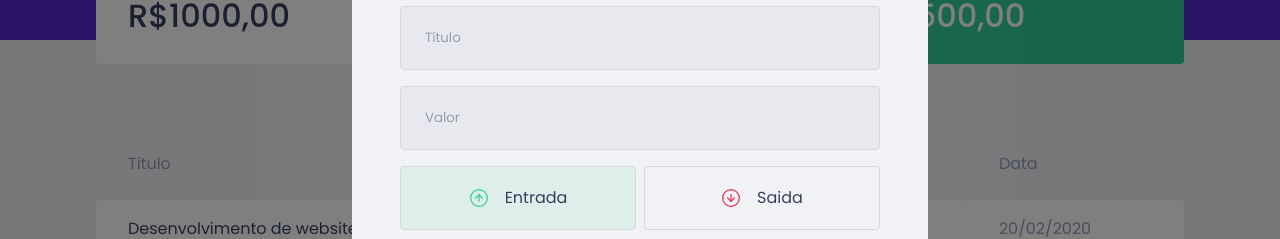
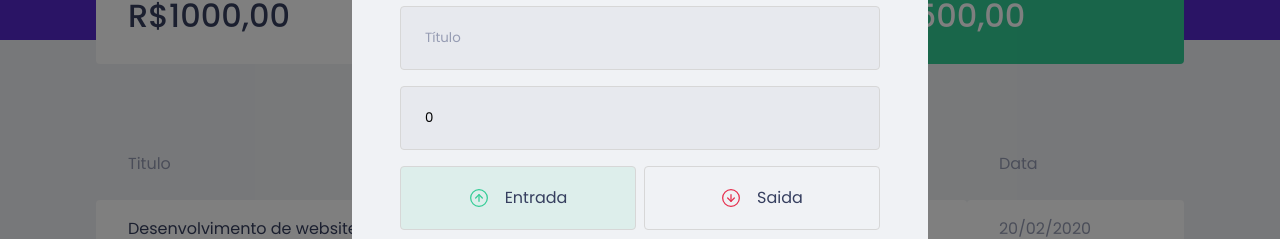
Before and after one commit to ricardo-rp-ignite/dtmoney, a React (Create React App) app: page / in a window 1280 px wide. Both pictures are taken after a click on the button "Nova transação". Shown: the part 232-471 px from the top of the page. Built offline with nearby package versions, Linux system fonts and the light colour scheme; no server answers; what miragejs would draw is missing.

Commit message:
✨ : Added form state

```diff
--- a/src/components/NewTransactionModal/index.tsx
+++ b/src/components/NewTransactionModal/index.tsx
@@ -5,6 +5,7 @@ import closeImg from '../../assets/close.svg'
 import incomeImg from '../../assets/income.svg'
 import outcomeImg from '../../assets/outcome.svg'
 import { useState } from 'react'
+import { useInput } from '../../utils/useInput'
 
 Modal.setAppElement('#root')
 
@@ -18,6 +19,21 @@ export function NewTransactionModal({
   onRequestClose,
 }: NewTransactionModalProps) {
   const [type, setType] = useState<'deposit' | 'withdraw'>('deposit')
+
+  const titleInput = useInput('')
+  const valueInput = useInput(0)
+  const categoryInput = useInput('')
+
+  const createNewTransaction: React.FormEventHandler<HTMLFormElement> =
+    event => {
+      event.preventDefault()
+
+      console.log({
+        title: titleInput.value,
+        value: valueInput.value,
+        category: categoryInput.value,
+      })
+    }
 
   return (
     <Modal
@@ -34,11 +50,11 @@ export function NewTransactionModal({
         <img src={closeImg} alt="Fechar modal" />
       </button>
 
-      <Form>
+      <Form onSubmit={createNewTransaction}>
         <h2>Cadastrar transação</h2>
 
-        <input placeholder="Título" />
-        <input type="number" placeholder="Valor" />
+        <input placeholder="Título" {...titleInput} />
+        <input type="number" placeholder="Valor" {...valueInput} />
 
         <TransactionTypeContainer>
           <RadioBox
@@ -61,7 +77,7 @@ export function NewTransactionModal({
           </RadioBox>
         </TransactionTypeContainer>
 
-        <input placeholder="Categoría" />
+        <input placeholder="Categoría" {...categoryInput} />
 
         <button type="submit">Cadastrar</button>
       </Form>
```
